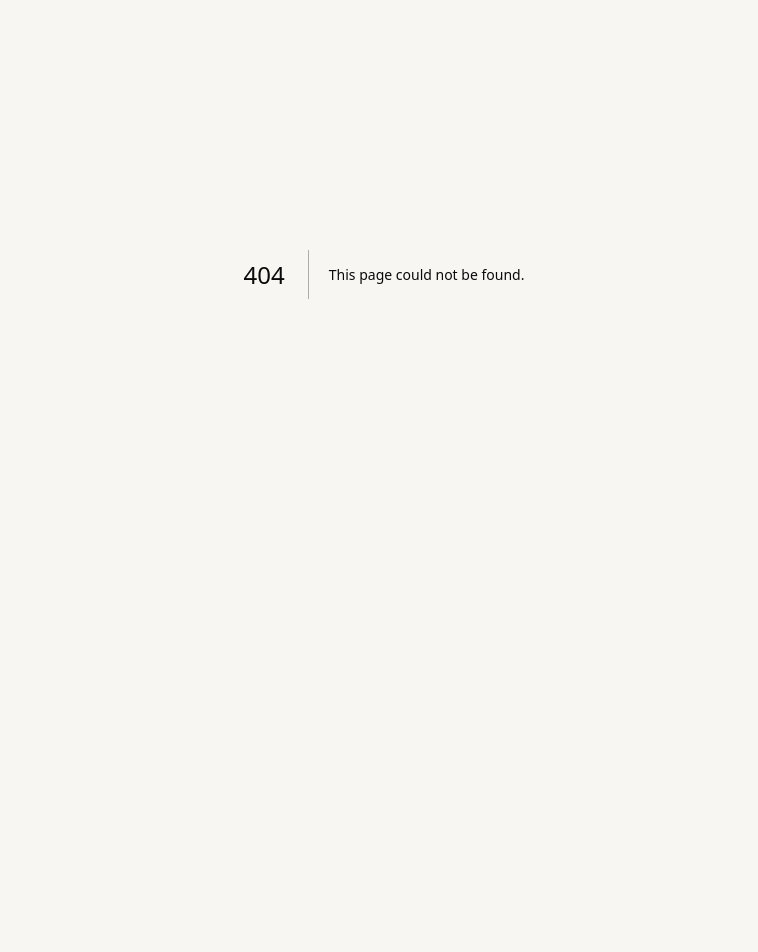
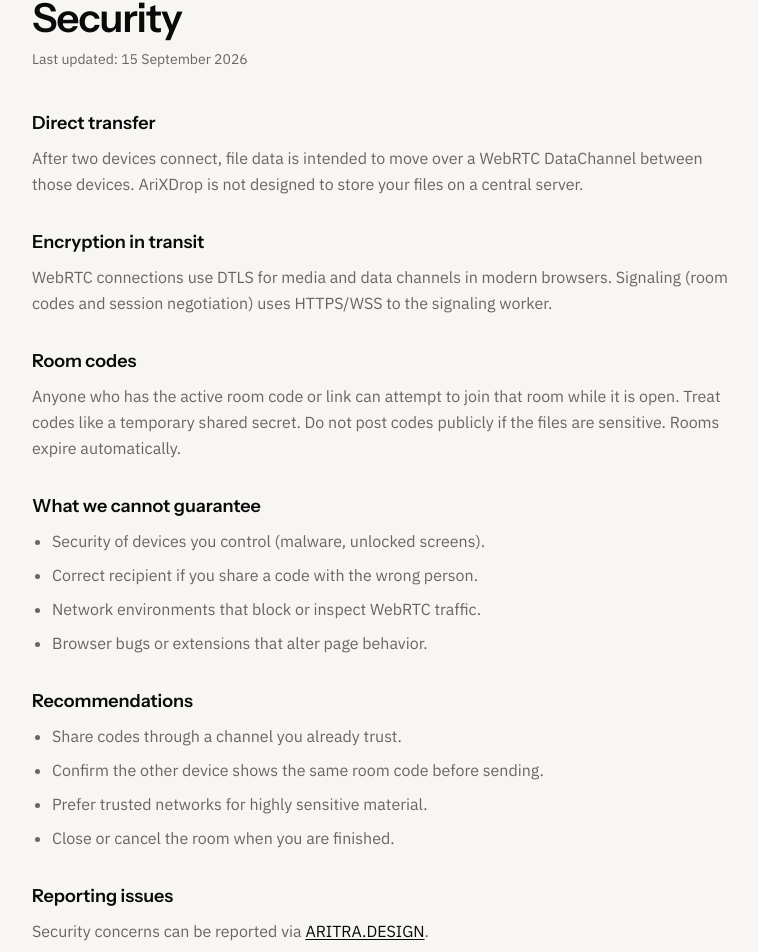
Before and after one commit to ariX08/arixdrop, a Next.js app: page /security in a window 1280 px wide. Before the commit this address had no page. Shown: the part 126-1078 px from the top of the page, without its empty margins (256-1014 px from the left). Before the commit the page ends 800 px from the top, so only its background shows below. Built offline with nearby package versions, Linux system fonts and the light colour scheme.

Commit message:
Add Security page

```diff
--- /dev/null
+++ b/src/app/security/page.tsx
@@ -0,0 +1,84 @@
+import { Header } from "@/components/Header";
+import { Footer } from "@/components/Footer";
+
+export const metadata = {
+  title: "Security — AriXDrop",
+  description: "How AriXDrop protects transfers and what security depends on.",
+};
+
+export default function SecurityPage() {
+  return (
+    <>
+      <Header />
+      <main className="flex-1 max-w-3xl mx-auto px-5 sm:px-8 py-12 sm:py-16">
+        <h1 className="font-display font-semibold text-3xl tracking-tight text-ink">Security</h1>
+        <p className="text-sm text-muted mt-2">Last updated: 15 September 2026</p>
+
+        <div className="mt-10 space-y-8 text-muted leading-relaxed">
+          <section>
+            <h2 className="font-display font-semibold text-lg text-ink mb-2">Direct transfer</h2>
+            <p>
+              After two devices connect, file data is intended to move over a WebRTC DataChannel
+              between those devices. AriXDrop is not designed to store your files on a central
+              server.
+            </p>
+          </section>
+
+          <section>
+            <h2 className="font-display font-semibold text-lg text-ink mb-2">Encryption in transit</h2>
+            <p>
+              WebRTC connections use DTLS for media and data channels in modern browsers. Signaling
+              (room codes and session negotiation) uses HTTPS/WSS to the signaling worker.
+            </p>
+          </section>
+
+          <section>
+            <h2 className="font-display font-semibold text-lg text-ink mb-2">Room codes</h2>
+            <p>
+              Anyone who has the active room code or link can attempt to join that room while it is
+              open. Treat codes like a temporary shared secret. Do not post codes publicly if the
+              files are sensitive. Rooms expire automatically.
+            </p>
+          </section>
+
+          <section>
+            <h2 className="font-display font-semibold text-lg text-ink mb-2">What we cannot guarantee</h2>
+            <ul className="list-disc pl-5 space-y-2">
+              <li>Security of devices you control (malware, unlocked screens).</li>
+              <li>Correct recipient if you share a code with the wrong person.</li>
+              <li>Network environments that block or inspect WebRTC traffic.</li>
+              <li>Browser bugs or extensions that alter page behavior.</li>
+            </ul>
+          </section>
+
+          <section>
+            <h2 className="font-display font-semibold text-lg text-ink mb-2">Recommendations</h2>
+            <ul className="list-disc pl-5 space-y-2">
+              <li>Share codes through a channel you already trust.</li>
+              <li>Confirm the other device shows the same room code before sending.</li>
+              <li>Prefer trusted networks for highly sensitive material.</li>
+              <li>Close or cancel the room when you are finished.</li>
+            </ul>
+          </section>
+
+          <section>
+            <h2 className="font-display font-semibold text-lg text-ink mb-2">Reporting issues</h2>
+            <p>
+              Security concerns can be reported via{" "}
+              <a
+                href="https://arix.faltuworkonly91.workers.dev"
+                className="text-ink underline underline-offset-2"
+                target="_blank"
+                rel="noopener noreferrer"
+              >
+                ARITRA.DESIGN
+              </a>
+              .
+            </p>
+          </section>
+        </div>
+      </main>
+      <Footer />
+    </>
+  );
+}
```
